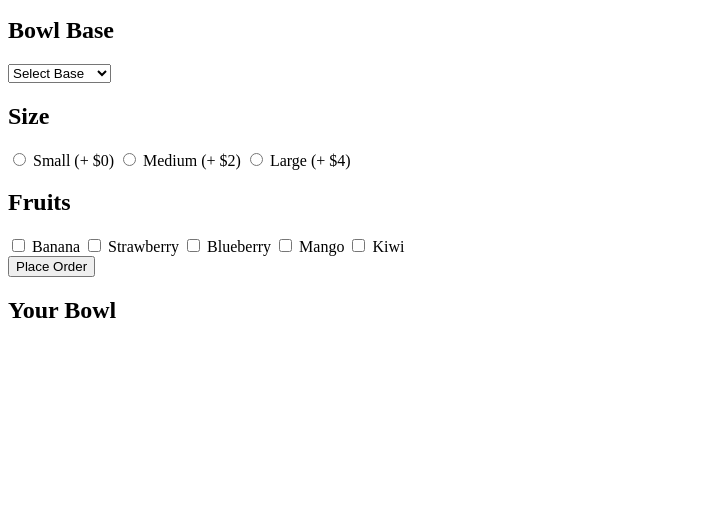
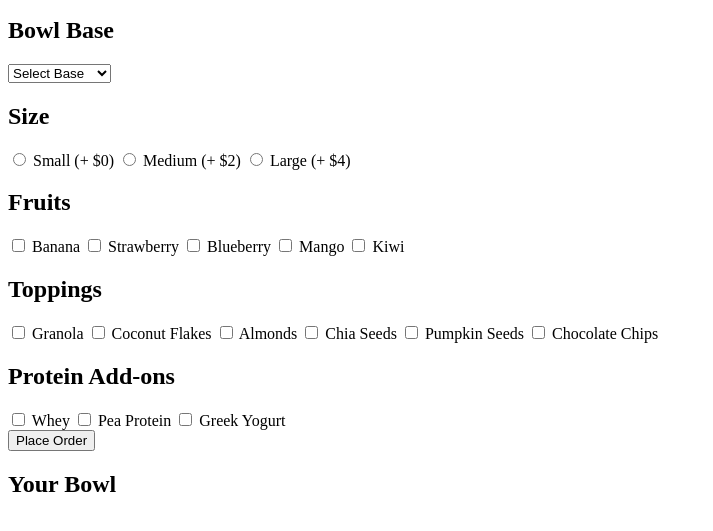
Before and after one commit to hiya1801/COMP1073-Client-Side-JavaScript, a plain HTML site: page Assignment_3/index.html in a window 1280 px wide. Shown: the part 101-632 px from the top of the page, without its empty margins (0-713 px from the left). Drawn offline with Linux system fonts and the light colour scheme.

Commit message:
added more selection options, toppings and protein
Added toppings and protein options to the form.

```diff
--- a/Assignment_3/index.html
+++ b/Assignment_3/index.html
@@ -46,7 +46,24 @@
                 <label><input type="checkbox" name="fruits" value="kiwi"> Kiwi</label>
             </section>
 
+            <!-- Toppings -->
+            <section class="form-section">
+                <h2>Toppings</h2>
+                <label><input type="checkbox" name="toppings" value="granola"> Granola</label>
+                <label><input type="checkbox" name="toppings" value="coconut"> Coconut Flakes</label>
+                <label><input type="checkbox" name="toppings" value="almonds"> Almonds</label>
+                <label><input type="checkbox" name="toppings" value="chia_seeds"> Chia Seeds</label>
+                <label><input type="checkbox" name="toppings" value="pumpkin_seeds"> Pumpkin Seeds</label>
+                <label><input type="checkbox" name="toppings" value="chocolate_chips"> Chocolate Chips</label>
+            </section>
 
+            <!-- Proteins -->
+            <section class="form-section">
+                <h2>Protein Add-ons</h2>
+                <label><input type="checkbox" name="proteins" value="whey"> Whey</label>
+                <label><input type="checkbox" name="proteins" value="pea"> Pea Protein</label>
+                <label><input type="checkbox" name="proteins" value="greek_yogurt"> Greek Yogurt</label>
+            </section>
 
             <button type="submit" class="submit-btn">Place Order</button>
         </form>
```
